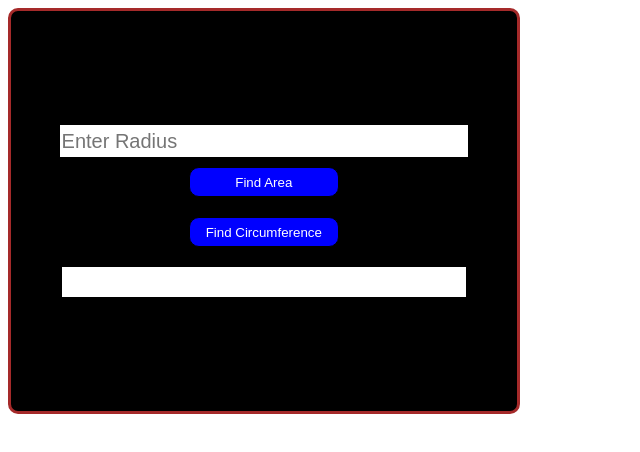
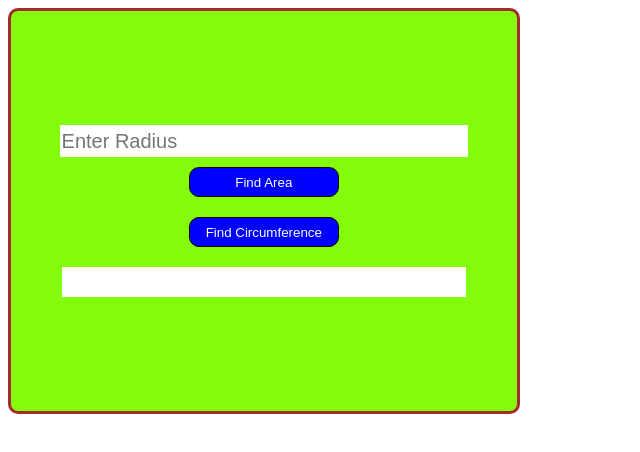
Before and after one commit to Blaqboydee/Area-and-Circumference-Calculator, a plain HTML site: page index.html in a window 1280 px wide. Shown: the whole page, without its empty margins (0-640 px from the left). Drawn offline with Linux system fonts and the light colour scheme.

Commit message:
changed background color

```diff
--- a/index.html
+++ b/index.html
@@ -9,7 +9,7 @@
         main{
             width: 40%;
             height: 50vh;
-            background-color: black;
+            background-color: rgb(132, 251, 12);
             display: flex;
             flex-direction: column;
             align-items: center;
```
